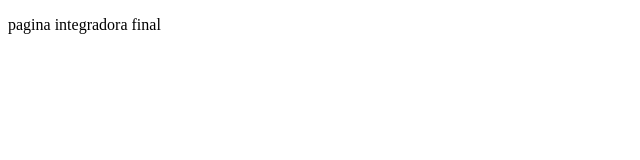
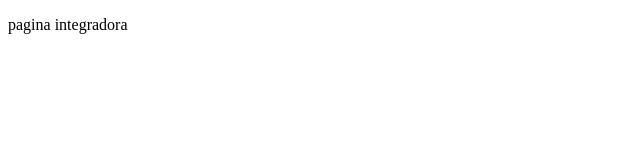
Before and after one commit to Quirions/MauricioRivero.github.io, a plain HTML site: page index.html in a window 1280 px wide. Shown: the full height of the page, 0-640 px from the left. Drawn offline with Linux system fonts and the light colour scheme.

Commit message:
Update index.html

```diff
--- a/index.html
+++ b/index.html
@@ -7,6 +7,6 @@
     <title>Document</title>
 </head>
 <body>
-    <p>pagina integradora final</p>
+    <p>pagina integradora</p>
 </body>
 </html>
```
